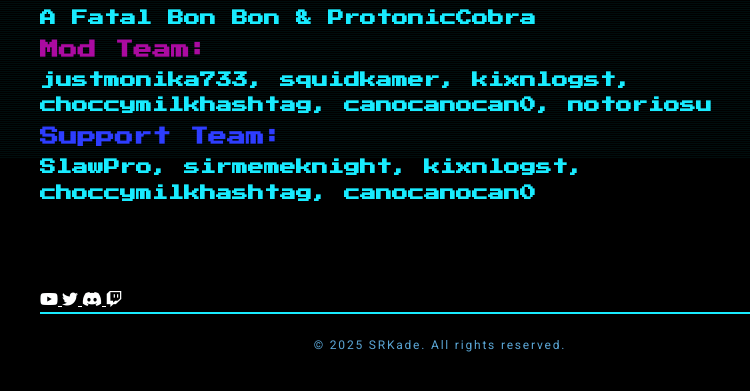
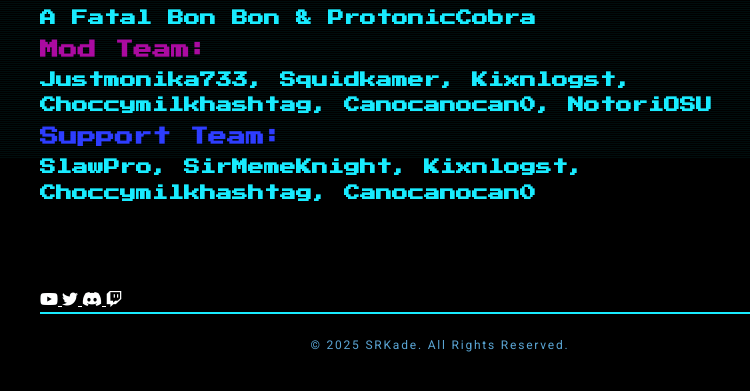
Before and after one commit to SlawSimulation/DQRetro, a plain HTML site: page srkade.html in a window 1280 px wide. Shown: the part 641-1032 px from the top of the page, 200-950 px from the left. Drawn offline with Linux system fonts and the light colour scheme.

Commit message:
Feat. SRKade name capitalisation and new notes.txt

```diff
--- a/srkade.html
+++ b/srkade.html
@@ -57,10 +57,10 @@
         <h4>A Fatal Bon Bon & ProtonicCobra</h4>
 
         <h3 class="color-modteam"><b>Mod Team:</b></h3>
-        <h4>justmonika733, squidkamer, kixnlogst, choccymilkhashtag, canocanocan0, notoriosu</h4>
+        <h4>Justmonika733, Squidkamer, Kixnlogst, Choccymilkhashtag, Canocanocan0, NotoriOSU</h4>
 
         <h3 class="color-support"><b>Support Team:</b></h3>
-        <h4>SlawPro, sirmemeknight, kixnlogst, choccymilkhashtag, canocanocan0</h4>
+        <h4>SlawPro, SirMemeKnight, Kixnlogst, Choccymilkhashtag, Canocanocan0</h4>
       </div>
     </section>
 
@@ -81,7 +81,7 @@
       </div>
 
     <footer>
-    <p>© 2025 SRKade. All rights reserved.</p>
+    <p>© 2025 SRKade. All Rights Reserved.</p>
     </footer>
   </main>
 
```
Also changed, not shown: srkade_staff.html (+1 -1 lines), sub/pages/notes/notes.txt (added).
